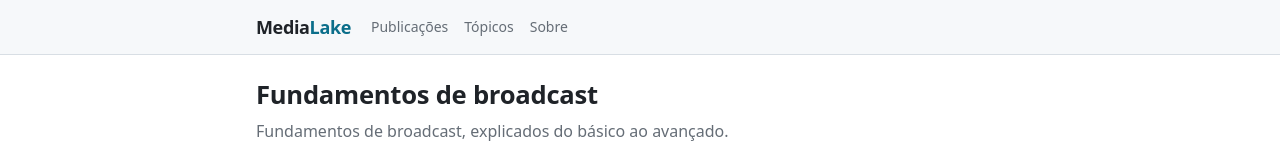
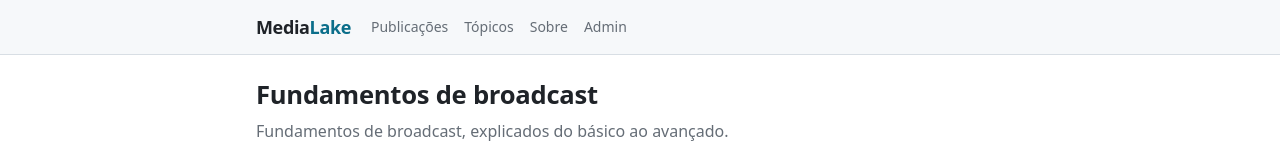
Before and after one commit to voliveiraa/Clone-tabnews, a Next.js app: page / in a window 1280 px wide. Shown: the top 160 px of the page. Built offline with nearby package versions, Linux system fonts and the light colour scheme; no server answers; the database is empty.

Commit message:
Adiciona aba Admin no menu
Co-Authored-By: Claude Opus 5.5 <noreply@anthropic.com>

```diff
--- a/app/layout.js
+++ b/app/layout.js
@@ -21,6 +21,7 @@ export default function RootLayout({ children }) {
               <Link href="/">Publicações</Link>
               <Link href="/topicos">Tópicos</Link>
               <Link href="/sobre">Sobre</Link>
+              <Link href="/admin" prefetch={false}>Admin</Link>
             </nav>
           </div>
         </header>
```
